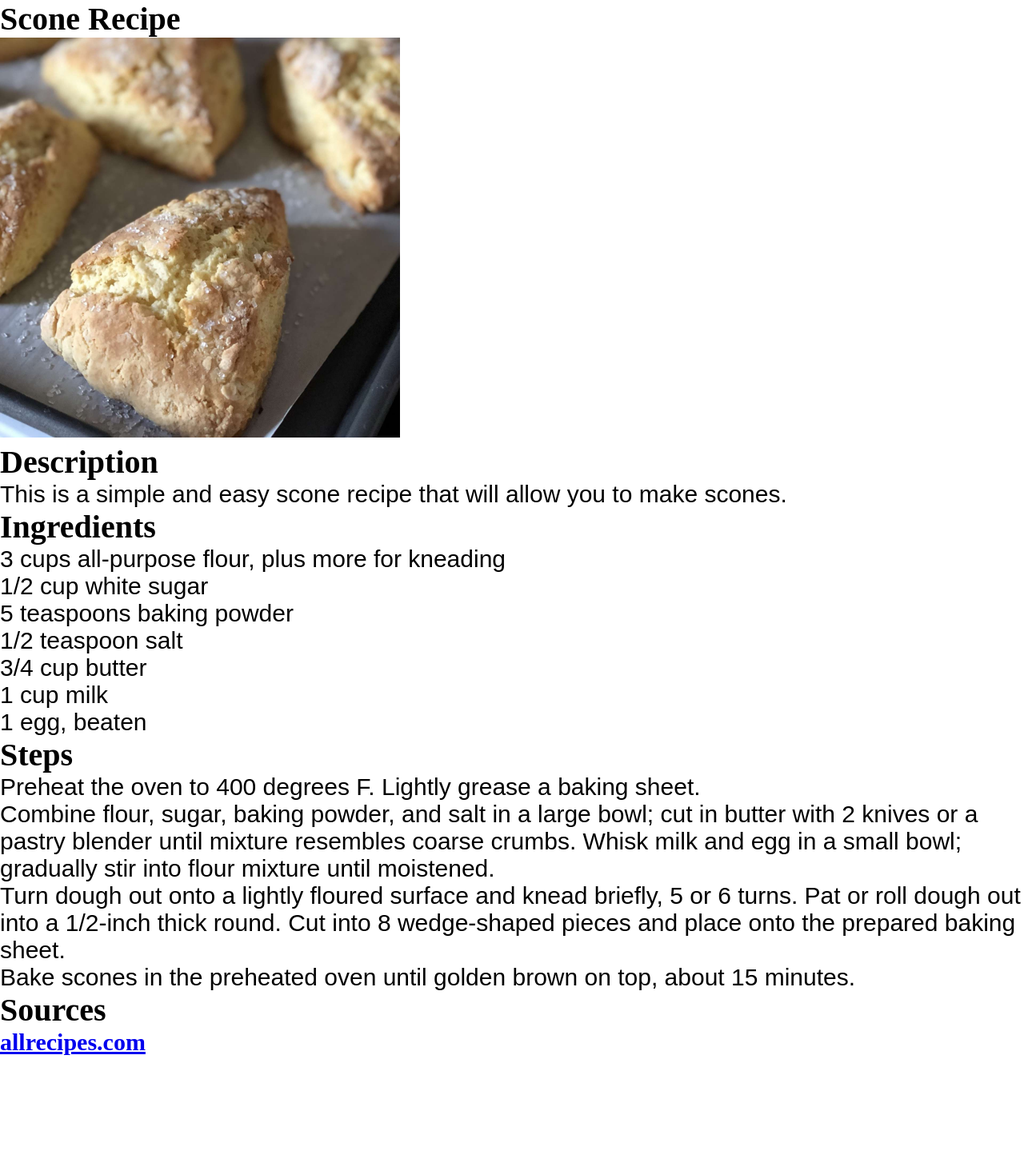
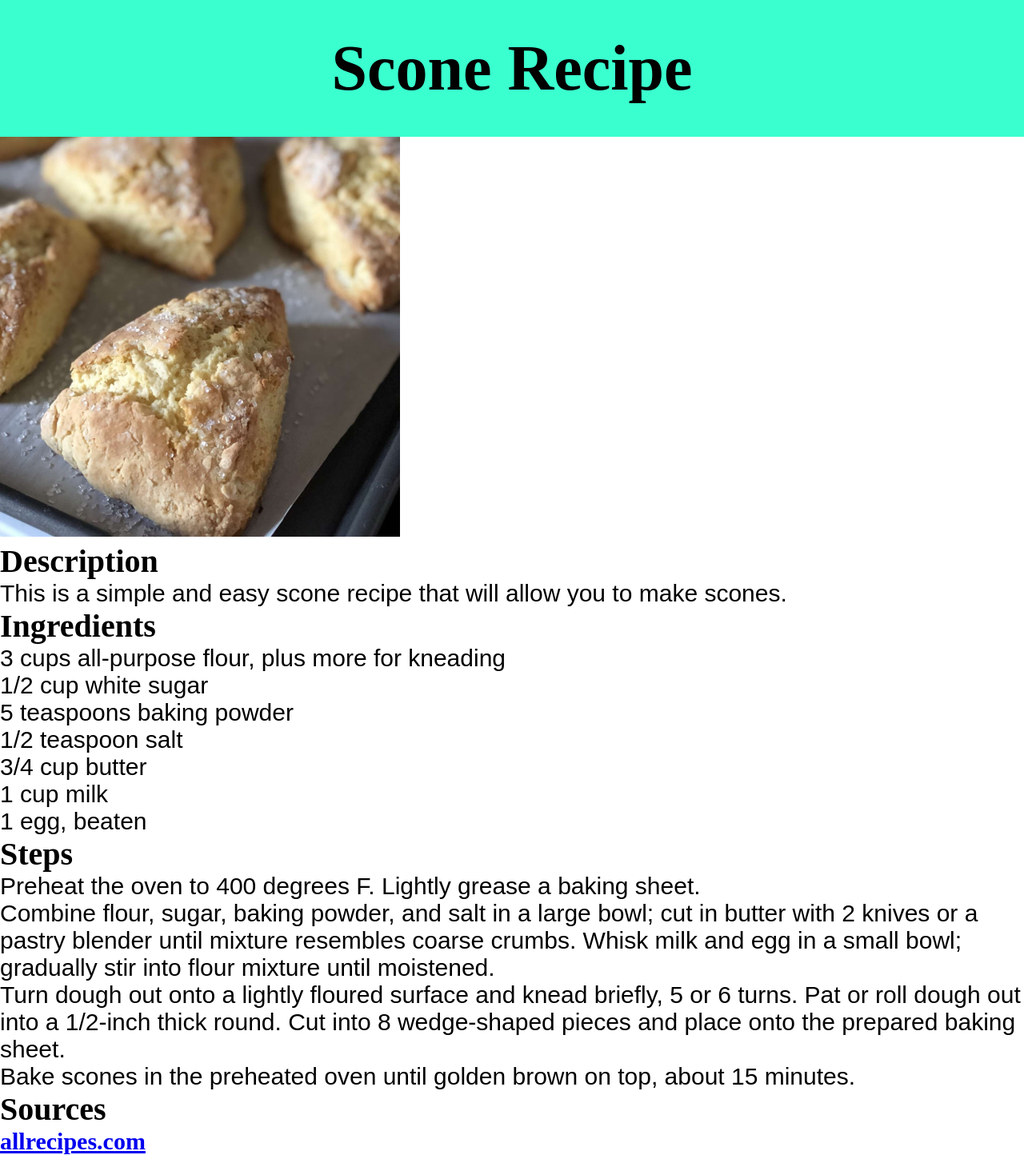
Before and after one commit to Lilac0867/odin-recipes, a plain HTML site: page recipes/scone.html in a window 1280 px wide. Shown: the whole page at 80% size. Before the commit the page ends 1320 px from the top, so only its background shows below. Drawn offline with Linux system fonts and the light colour scheme.

Commit message:
Edit scone.html

```diff
--- a/recipes/scone.html
+++ b/recipes/scone.html
@@ -7,11 +7,12 @@
   </head>
 
   <body>
-    <h1 class="title">Scone Recipe</h1>
+    <div class="body-1">
+      <h1 class="main title">Scone Recipe</h1>
       <img src="../images/scone.jpg" alt="Scone" width="960" height="960">
-    <h2 class="title small">Description</h2>
+      <h2 class="title">Description</h2>
       <p>This is a simple and easy scone recipe that will allow you to make scones.</p>
-    <h2 class="title small">Ingredients</h2>
+      <h2 class="title">Ingredients</h2>
       <ul>
         <li>3 cups all-purpose flour, plus more for kneading</li>
         <li>1/2 cup white sugar</li>
@@ -21,14 +22,15 @@
         <li>1 cup milk</li>
         <li>1 egg, beaten</li>
       </ul>
-    <h2 class="title small">Steps</h2>
+      <h2 class="title">Steps</h2>
       <ol>
         <li>Preheat the oven to 400 degrees F. Lightly grease a baking sheet.</li>
         <li>Combine flour, sugar, baking powder, and salt in a large bowl; cut in butter with 2 knives or a pastry blender until mixture resembles coarse crumbs. Whisk milk and egg in a small bowl; gradually stir into flour mixture until moistened.</li>
         <li>Turn dough out onto a lightly floured surface and knead briefly, 5 or 6 turns. Pat or roll dough out into a 1/2-inch thick round. Cut into 8 wedge-shaped pieces and place onto the prepared baking sheet.</li>
         <li>Bake scones in the preheated oven until golden brown on top, about 15 minutes.</li>
       </ol>
-    <h2 class="title small">Sources</h2>
+      <h2 class="title">Sources</h2>
       <a href="https://www.allrecipes.com/recipe/20175/scones/" class="link">allrecipes.com</a>
+    </div>
   </body>
 </html>
```
Lines whose indentation alone changed are shown as unchanged.
